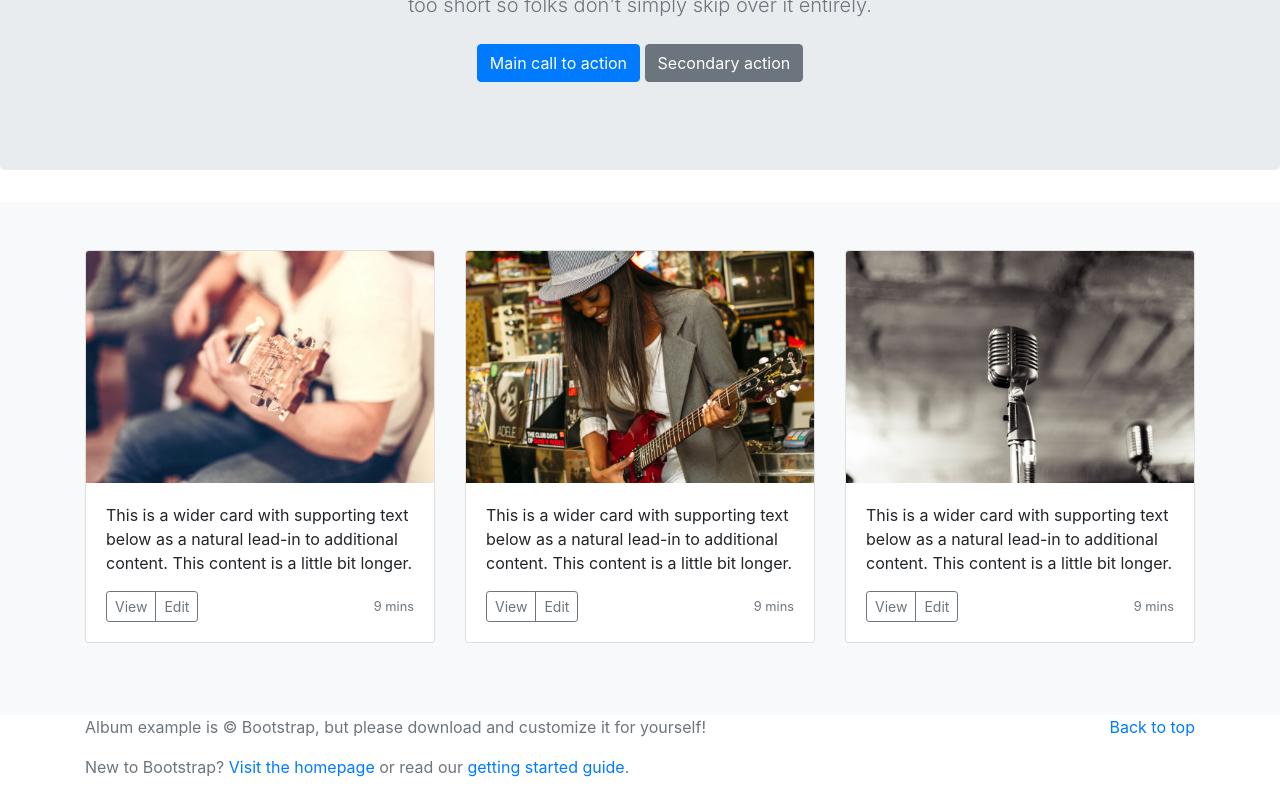
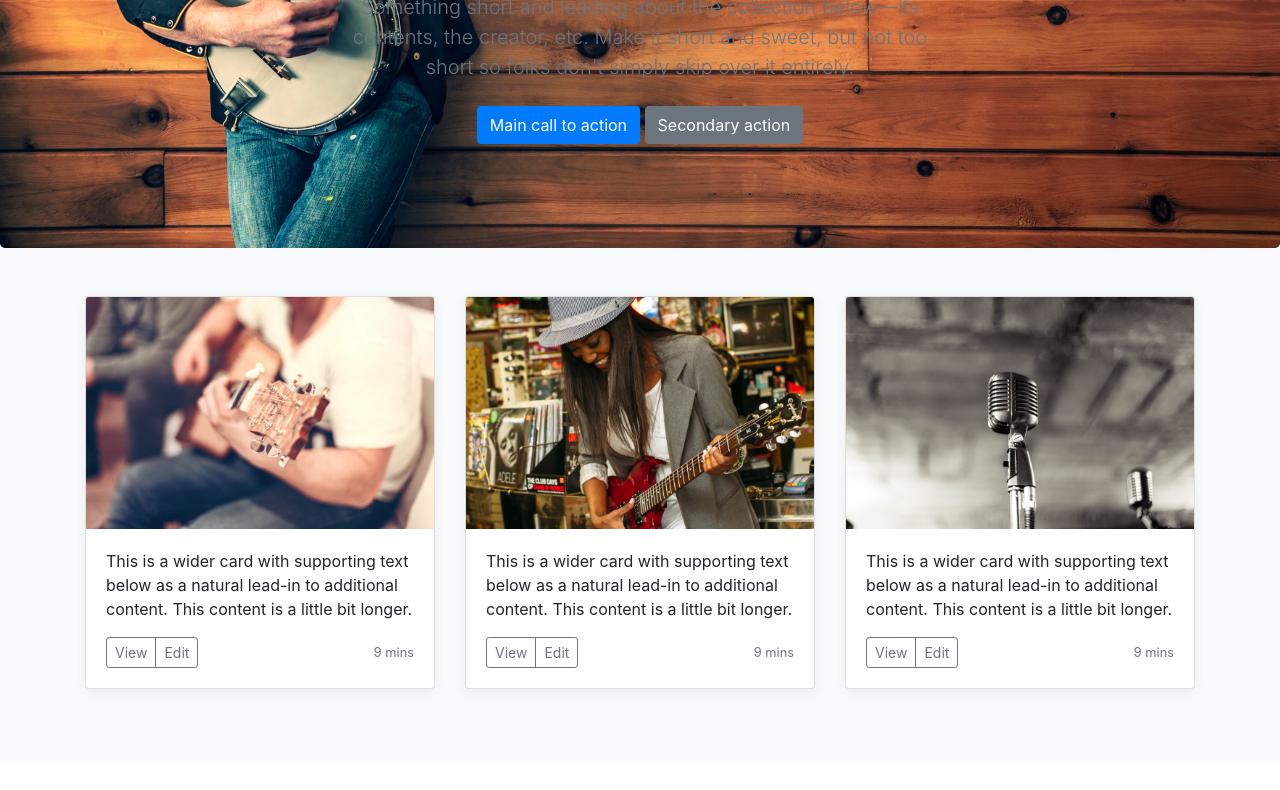
Before and after one commit to yagoliveira92/bootstrap-learning, a plain HTML site: page band.html in a window 1280 px wide. Shown: the part 216-1006 px from the top of the page. Drawn offline with nearby package versions, Linux system fonts and the light colour scheme; the site is published under a folder, as on GitHub Pages, so addresses that start at the root find nothing.

Commit message:
Fix the call custom css

```diff
--- a/band.css
+++ b/band.css
@@ -6,7 +6,7 @@
   padding-top: var(--jumbotron-padding-y);
   padding-bottom: var(--jumbotron-padding-y);
   margin-bottom: 0;
-  background-color: #fff;
+  /*background-color: #fff;*/
   background-image: url("assets/img/banjo.jpg");
   background-repeat: no-repeat;
   background-position: bottom center;
--- a/band.html
+++ b/band.html
@@ -8,7 +8,7 @@
     <link rel="stylesheet" href="css/bootstrap.min.css" />
 
     <!-- Custom CSS -->
-    <link rel="stylesheet" href="/band.css" />
+    <link rel="stylesheet" href="band.css" />
     <title>Mason & Daughters</title>
   </head>
   <body>
```
